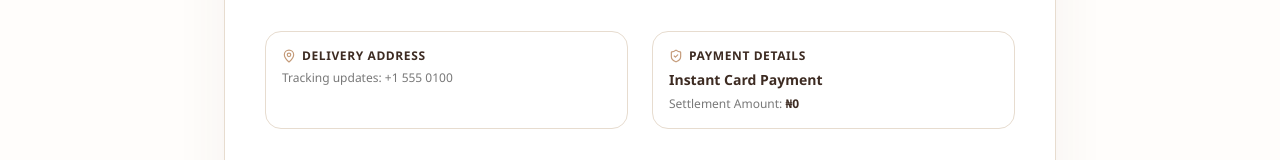
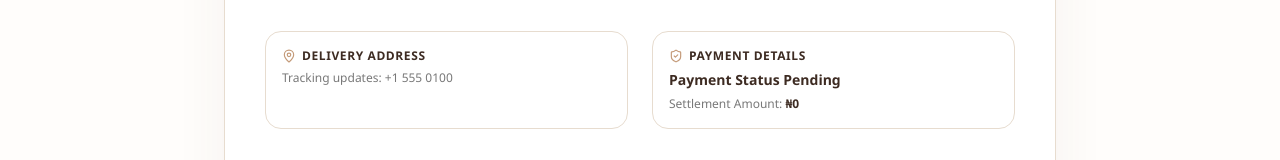
Before and after one commit to Hassans09/payment-testing, a Next.js app: page /checkout/success in a window 1280 px wide. Shown: the part 558-718 px from the top of the page. Built offline with nearby package versions, Linux system fonts and the light colour scheme.

Commit message:
Update page.tsx

```diff
--- a/src/app/checkout/success/page.tsx
+++ b/src/app/checkout/success/page.tsx
@@ -65,11 +65,13 @@ const customerName = order?.customerName ?? null;
 const address = order?.address ?? null;
 const total = order?.total ?? null;
   const paymentMethodLabel =
-    order?.paymentMethod === "transfer"
-      ? "Direct Bank Transfer"
-      : order?.paymentMethod === "pod"
-        ? "Pay on Delivery"
-        : "Instant Card Payment";
+  order?.paymentMethod === "transfer"
+    ? "Bank Transfer"
+    : order?.paymentMethod === "pod"
+      ? "Pay on Delivery"
+      : order?.paymentMethod === "fairsurepay"
+        ? "FairSurePay"
+        : "Payment Status Pending";
 
   return (
     <div className="mx-auto max-w-4xl px-4 py-12 sm:px-6 lg:px-8">
```
